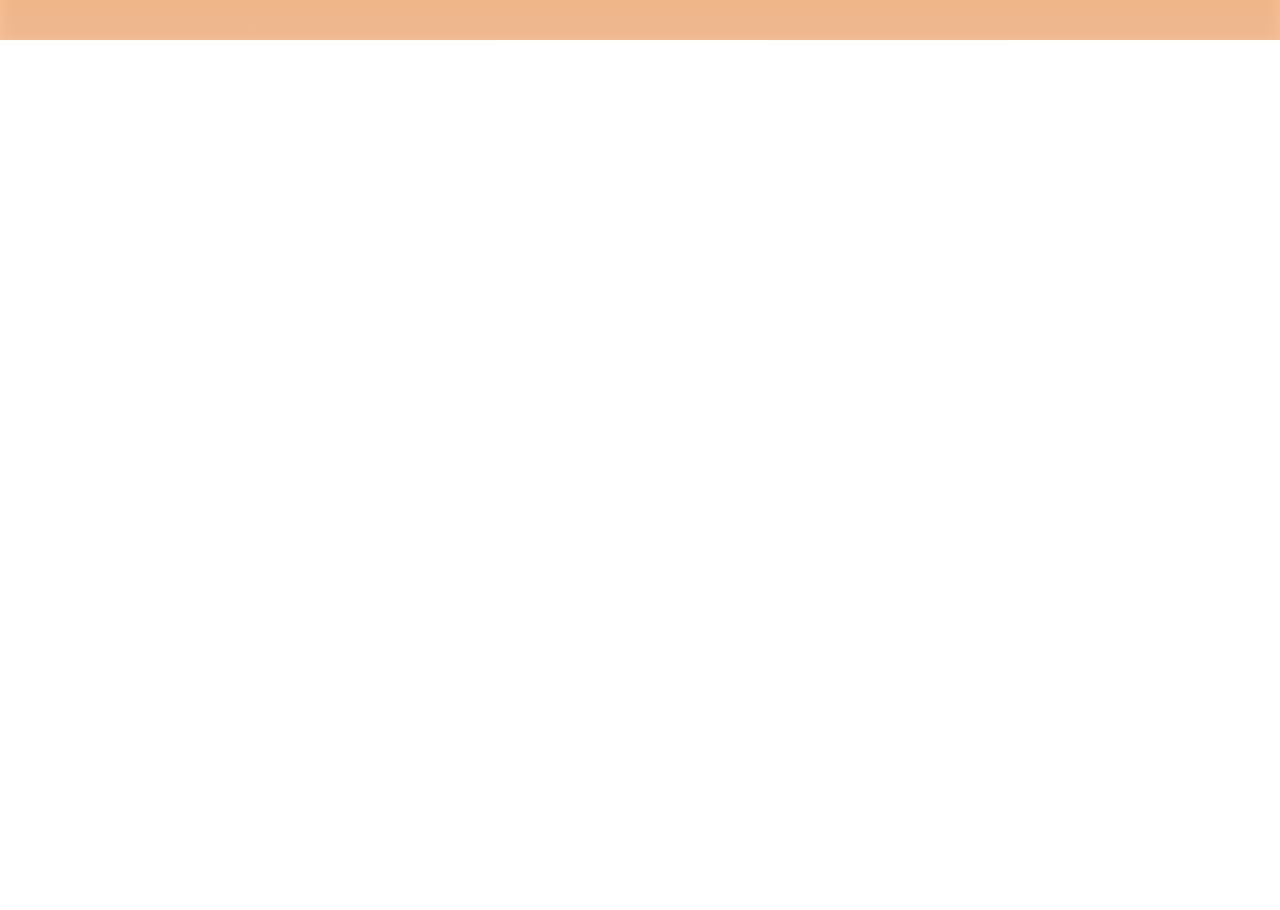
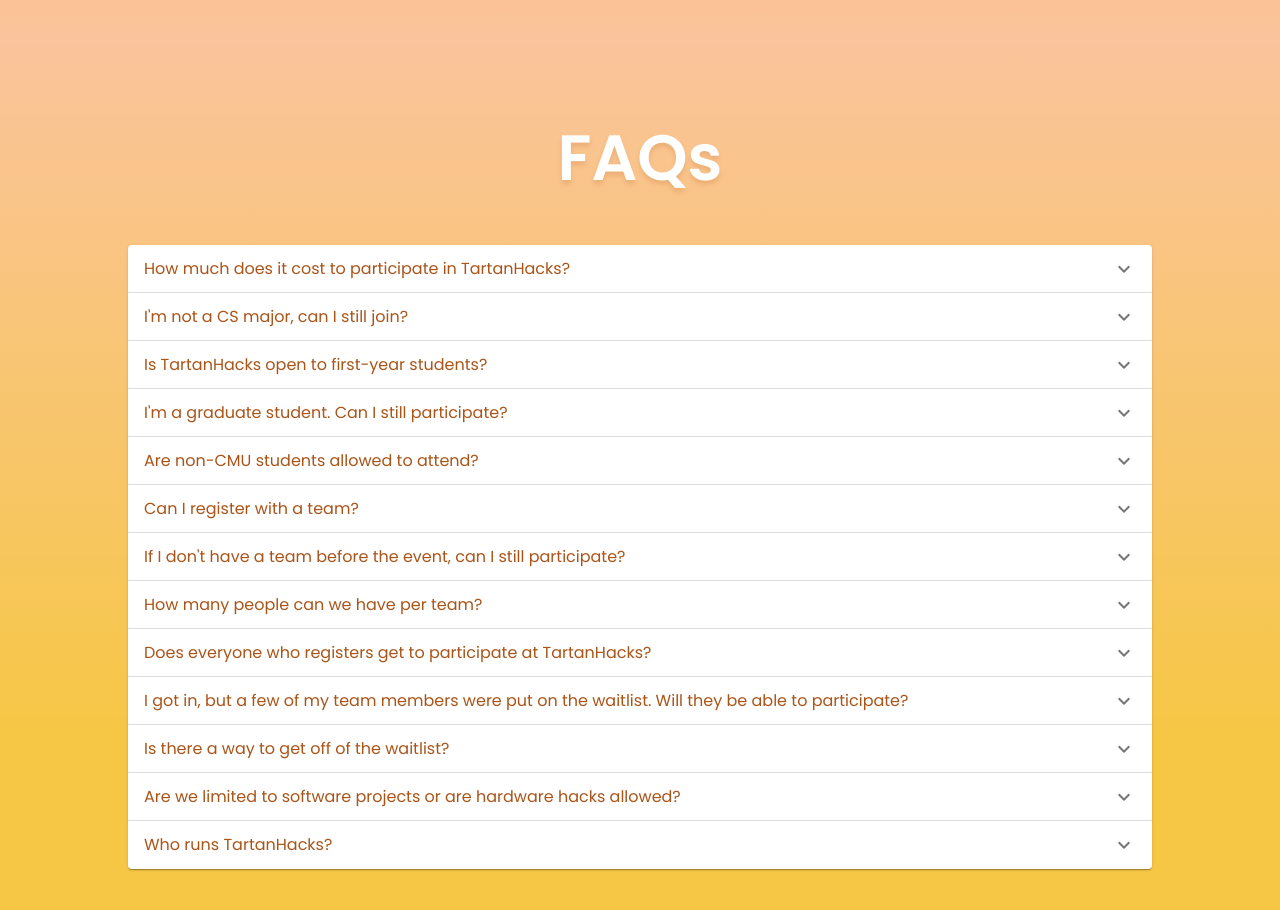
Before and after one commit to ScottyLabs/tartanhacks, a Next.js app: page / in a window 1280 px wide. Shown: the part 760-1670 px from the top of the page. Before the commit the page ends 800 px from the top, so only its background shows below. Built offline with nearby package versions, Linux system fonts and the light colour scheme.

Commit message:
Added FAQ section

```diff
--- a/package.json
+++ b/package.json
@@ -10,6 +10,7 @@
   "dependencies": {
     "@emotion/react": "^11.7.1",
     "@emotion/styled": "^11.6.0",
+    "@mui/icons-material": "^5.2.5",
     "@mui/material": "^5.2.6",
     "@mui/styles": "^5.2.3",
     "next": "12.0.7",
--- a/pages/api/hello.js
+++ /dev/null
@@ -1,5 +0,0 @@
-// Next.js API route support: https://nextjs.org/docs/api-routes/introduction
-
-export default function handler(req, res) {
-  res.status(200).json({ name: 'John Doe' })
-}
--- a/pages/index.js
+++ b/pages/index.js
@@ -3,6 +3,7 @@ import { styled } from "@mui/material/styles";
 import WaveBackground from "src/components/design/WaveBackground";
 import ScottyLabsHeader from "src/components/design/ScottyLabsHeader";
 import DashboardDialog from "src/components/dashboard/DashboardDialog";
+import FAQSection from "src/components/faq/FAQSection";
 
 const DialogContainer = styled("div")({
   width: "100%",
@@ -22,6 +23,9 @@ export default function Home() {
           <DashboardDialog />
         </DialogContainer>
       </div>
+      <div>
+        <FAQSection />
+      </div>
     </>
   );
 }
--- a/src/components/design/WaveBackground.tsx
+++ b/src/components/design/WaveBackground.tsx
@@ -14,7 +14,6 @@ const WaveSVG = styled("svg")(({ theme }) => ({
   width: "100%",
   height: "465px",
   bottom: "0",
-  filter: "drop-shadow(0px 4px 8px rgba(0, 0, 0, 0.2))",
   [theme.breakpoints.down("md")]: {
     height: "15em",
   },
--- /dev/null
+++ b/src/components/faq/FAQSection.tsx
@@ -0,0 +1,152 @@
+import ExpandMoreIcon from "@mui/icons-material/ExpandMore";
+import {
+  Accordion,
+  AccordionDetails,
+  AccordionSummary,
+  Typography,
+} from "@mui/material";
+import { styled } from "@mui/material/styles";
+import { ReactElement, useState } from "react";
+
+const Section = styled("div")(({ theme }) => ({
+  height: "100vh",
+  backgroundImage: `linear-gradient(#F68F4487, #F6C744FF 80%)`,
+  paddingTop: "5em",
+  display: "flex",
+  flexDirection: "column",
+  alignItems: "center",
+  gap: "3em",
+}));
+
+const Heading = styled(Typography)(({ theme }) => ({
+  fontSize: "4em",
+  fontWeight: 600,
+  color: "white",
+  textShadow: "0px 4px 4px rgba(200, 116, 56, 0.25)",
+  [theme.breakpoints.down(theme.breakpoints.values.mobile)]: {
+    fontSize: "2.5em",
+  },
+}));
+
+const Questions = styled("div")(({ theme }) => ({
+  width: "80%",
+}));
+
+const StyledAccordionContent = styled(AccordionDetails)({
+  backgroundColor: "#f0f0f0",
+});
+
+const faqs = [
+  {
+    question: "How much does it cost to participate in TartanHacks?",
+    answer: "Nothing. TartanHacks is free for all undergraduate students!",
+  },
+  {
+    question: "I'm not a CS major, can I still join?",
+    answer: `Yes! All undergradauate majors and programs, even if they aren't
+    technical, are welcome at TartanHacks. We have slides from a
+    series of web development workshops online that you can use to
+    brush up your skills! We'll also have some workshops during the
+    event so you can get started with new frameworks.`,
+  },
+  {
+    question: "Is TartanHacks open to first-year students?",
+    answer: `Yes! We welcome students of all skill levels to participate.
+    First-year students and first-time hackers have always been part
+    of TartanHacks; we would love to see you at the event! Some
+    prizes will also be specific for beginner hackers.`,
+  },
+  {
+    question: "I'm a graduate student. Can I still participate?",
+    answer: `Unfortunately, graduate students cannot participate. TartanHacks
+    is currently limited to undergraduate students only.`,
+  },
+  {
+    question: "Are non-CMU students allowed to attend?",
+    answer: "Absolutely! Just sign up :)",
+  },
+  {
+    question: "Can I register with a team?",
+    answer: `You have to sign up as an individual for the event, and we'll
+    have you specify your team later on. Don't worry, if you already
+    have a team chosen you'll still be able to work with them during
+    event.`,
+  },
+  {
+    question:
+      "If I don't have a team before the event, can I still participate?",
+    answer: `Absolutely! We'll have a team mixer after the opening ceremony
+    to help you meet new hackers.`,
+  },
+  {
+    question: "How many people can we have per team?",
+    answer: "Up to 4 people are allowed.",
+  },
+  {
+    question: `Does everyone who registers get to participate at TartanHacks?`,
+    answer: `We expect that everyone who registers can get in. However,
+    sometimes more hackers sign up than we can admit. Once
+    registration closes, hackers are accepted on a rolling basis.
+    You will be notified via email about your registration status.`,
+  },
+  {
+    question: `I got in, but a few of my team members were put on the waitlist.
+    Will they be able to participate?`,
+    answer: `Hackers are accepted individually, so we are unable to guarantee
+    that all members of your team will get in. However, if they're
+    on the waitlist, there's still hope! See the next question.`,
+  },
+  {
+    question: `Is there a way to get off of the waitlist?`,
+    answer: `We will be letting hackers off the waitlist on a first-come,
+    first-serve basis on the day of the event. Historically, many
+    people have gotten off the waitlist.`,
+  },
+  {
+    question: `Are we limited to software projects or are hardware hacks allowed?`,
+    answer: `We will have a team of student and corporate mentors on hand who
+    are experts in many common technologies. They'll be able to
+    answer your questions, help you debug, and get you set up with
+    new frameworks. They can't make your project for you, but they
+    are always there to help!`,
+  },
+  {
+    question: `Who runs TartanHacks?`,
+    answer: `TartanHacks is run by
+    ScottyLabs, a student organization at Carnegie Mellon University that
+    develops apps for CMU and runs educational events, like
+    TartanHacks. ScottyLabs isn't affiliated with any academic
+    department, and all of our funding comes from corporate
+    sponsors.`,
+  },
+];
+
+const FAQSection = (): ReactElement => {
+  const [expanded, setExpanded] = useState(-1);
+
+  return (
+    <Section>
+      <Heading variant="h2">FAQs</Heading>
+      <Questions>
+        {faqs.map(({ question, answer }, idx) => (
+          <Accordion
+            expanded={expanded === idx}
+            onChange={(e, isExpanded) => {
+              setExpanded(isExpanded ? idx : -1);
+            }}
+            disableGutters
+          >
+            <AccordionSummary expandIcon={<ExpandMoreIcon />}>
+              <Typography>{question}</Typography>
+            </AccordionSummary>
+            <StyledAccordionContent>
+              <Typography>{answer}</Typography>
+            </StyledAccordionContent>
+          </Accordion>
+        ))}
+      </Questions>
+    </Section>
+  );
+};
+
+export default FAQSection;
```
Also changed, not shown: 1 other file (tests, documents, lock files or other folders).
